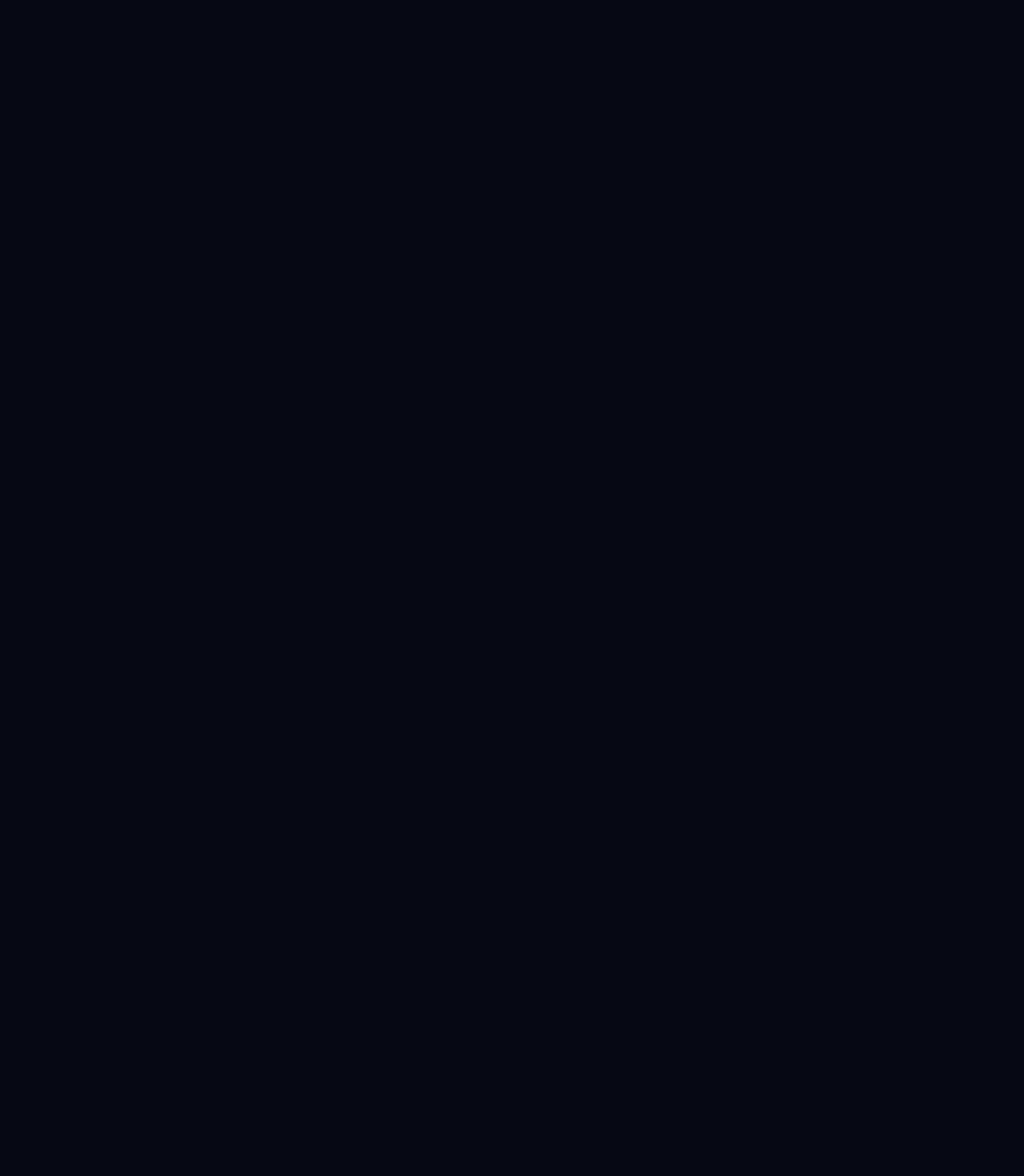
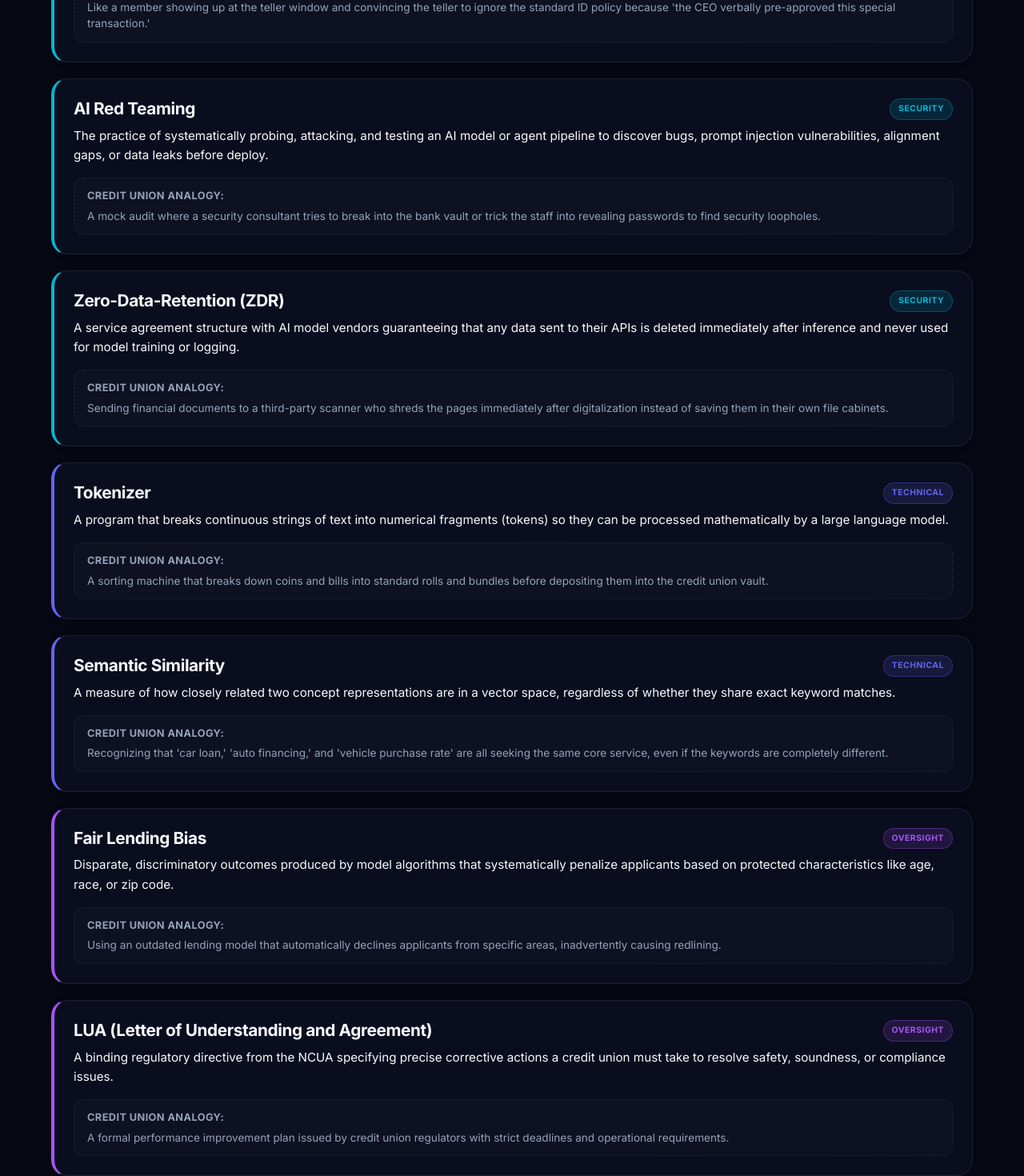
Before and after one commit to cilleyperson/ai-edu, a Next.js app: page /glossary in a window 1280 px wide. Shown: the part 2980-4450 px from the top of the page at 80% size. Before the commit the page ends 2877 px from the top, so only its background shows below. Built offline with nearby package versions, Linux system fonts and the light colour scheme.

Commit message:
docs: Update glossary with recent platform terms

```diff
--- a/src/app/glossary/page.tsx
+++ b/src/app/glossary/page.tsx
@@ -75,6 +75,54 @@ export default function GlossaryPage() {
       definition: "An agentic planning loop where the AI alternates between 'thinking' (reasoning about goals) and 'acting' (invoking database lookups or calculators) until a problem is solved.",
       analogy: "Like a teller: 1. Think ('The member wants to withdraw $100'). 2. Act (Check account balance). 3. Observe ('Balance is $500'). 4. Think ('It is safe to withdraw'). 5. Act (Hand over money).",
       category: "Technical"
+    },
+    {
+      term: "Prompt Injection",
+      definition: "A technique where malicious prompts bypass an LLM's system-defined guardrails, hijacking the model to output unintended information, override its safety protocols, or execute unauthorized code.",
+      analogy: "Like a member showing up at the teller window and convincing the teller to ignore the standard ID policy because 'the CEO verbally pre-approved this special transaction.'",
+      category: "Security"
+    },
+    {
+      term: "AI Red Teaming",
+      definition: "The practice of systematically probing, attacking, and testing an AI model or agent pipeline to discover bugs, prompt injection vulnerabilities, alignment gaps, or data leaks before deploy.",
+      analogy: "A mock audit where a security consultant tries to break into the bank vault or trick the staff into revealing passwords to find security loopholes.",
+      category: "Security"
+    },
+    {
+      term: "Zero-Data-Retention (ZDR)",
+      definition: "A service agreement structure with AI model vendors guaranteeing that any data sent to their APIs is deleted immediately after inference and never used for model training or logging.",
+      analogy: "Sending financial documents to a third-party scanner who shreds the pages immediately after digitalization instead of saving them in their own file cabinets.",
+      category: "Security"
+    },
+    {
+      term: "Tokenizer",
+      definition: "A program that breaks continuous strings of text into numerical fragments (tokens) so they can be processed mathematically by a large language model.",
+      analogy: "A sorting machine that breaks down coins and bills into standard rolls and bundles before depositing them into the credit union vault.",
+      category: "Technical"
+    },
+    {
+      term: "Semantic Similarity",
+      definition: "A measure of how closely related two concept representations are in a vector space, regardless of whether they share exact keyword matches.",
+      analogy: "Recognizing that 'car loan,' 'auto financing,' and 'vehicle purchase rate' are all seeking the same core service, even if the keywords are completely different.",
+      category: "Technical"
+    },
+    {
+      term: "Fair Lending Bias",
+      definition: "Disparate, discriminatory outcomes produced by model algorithms that systematically penalize applicants based on protected characteristics like age, race, or zip code.",
+      analogy: "Using an outdated lending model that automatically declines applicants from specific areas, inadvertently causing redlining.",
+      category: "Oversight"
+    },
+    {
+      term: "LUA (Letter of Understanding and Agreement)",
+      definition: "A binding regulatory directive from the NCUA specifying precise corrective actions a credit union must take to resolve safety, soundness, or compliance issues.",
+      analogy: "A formal performance improvement plan issued by credit union regulators with strict deadlines and operational requirements.",
+      category: "Oversight"
+    },
+    {
+      term: "Zero-Trust Security",
+      definition: "A cyber security architecture model that assumes every access request is hostile and requires verification, continuous validation, and least-privilege constraints.",
+      analogy: "A branch policy requiring tellers to verify the ID and account details of a customer for every single step of a transaction, even if they recognize the customer.",
+      category: "Security"
     }
   ];
 
```
